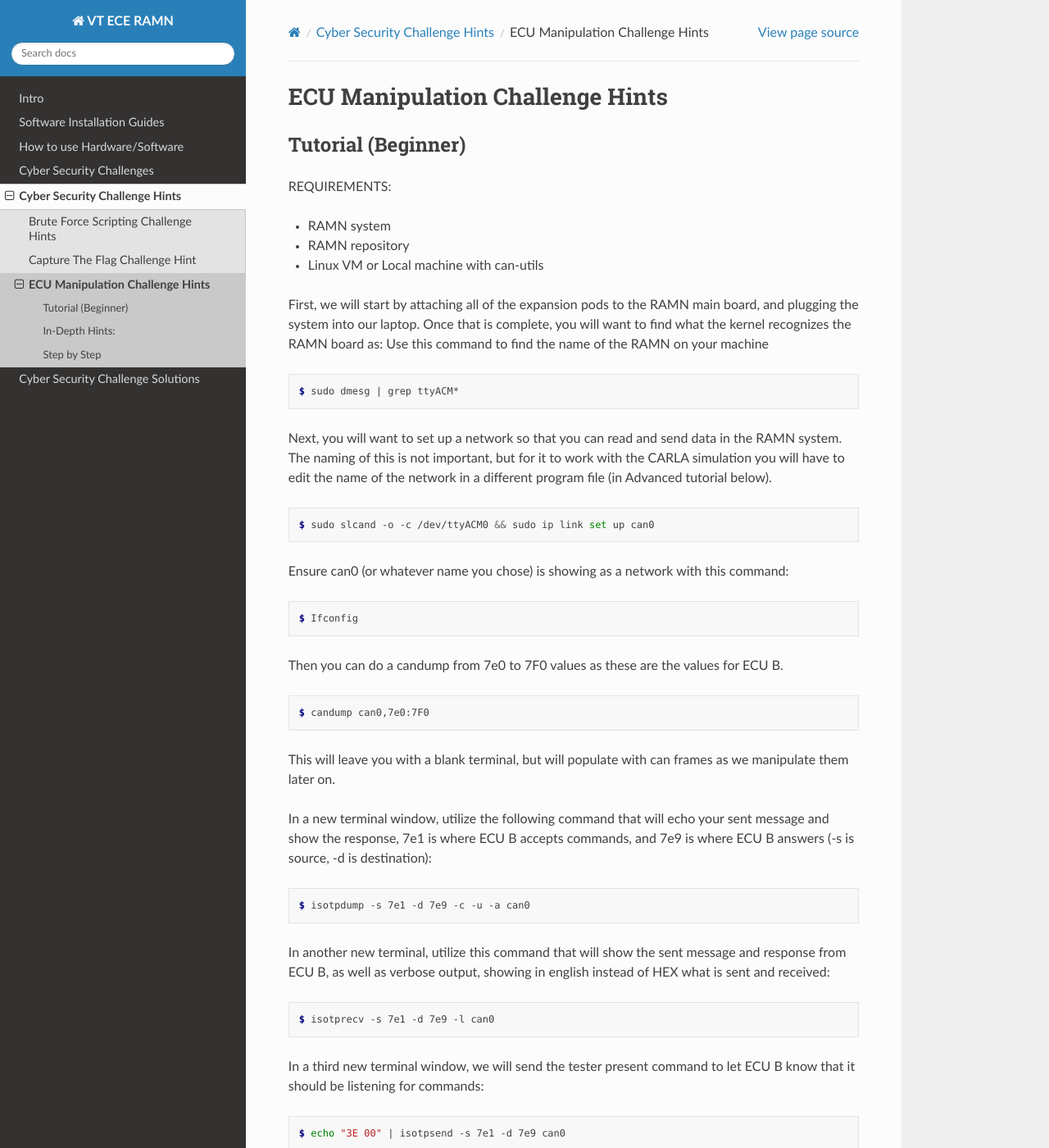
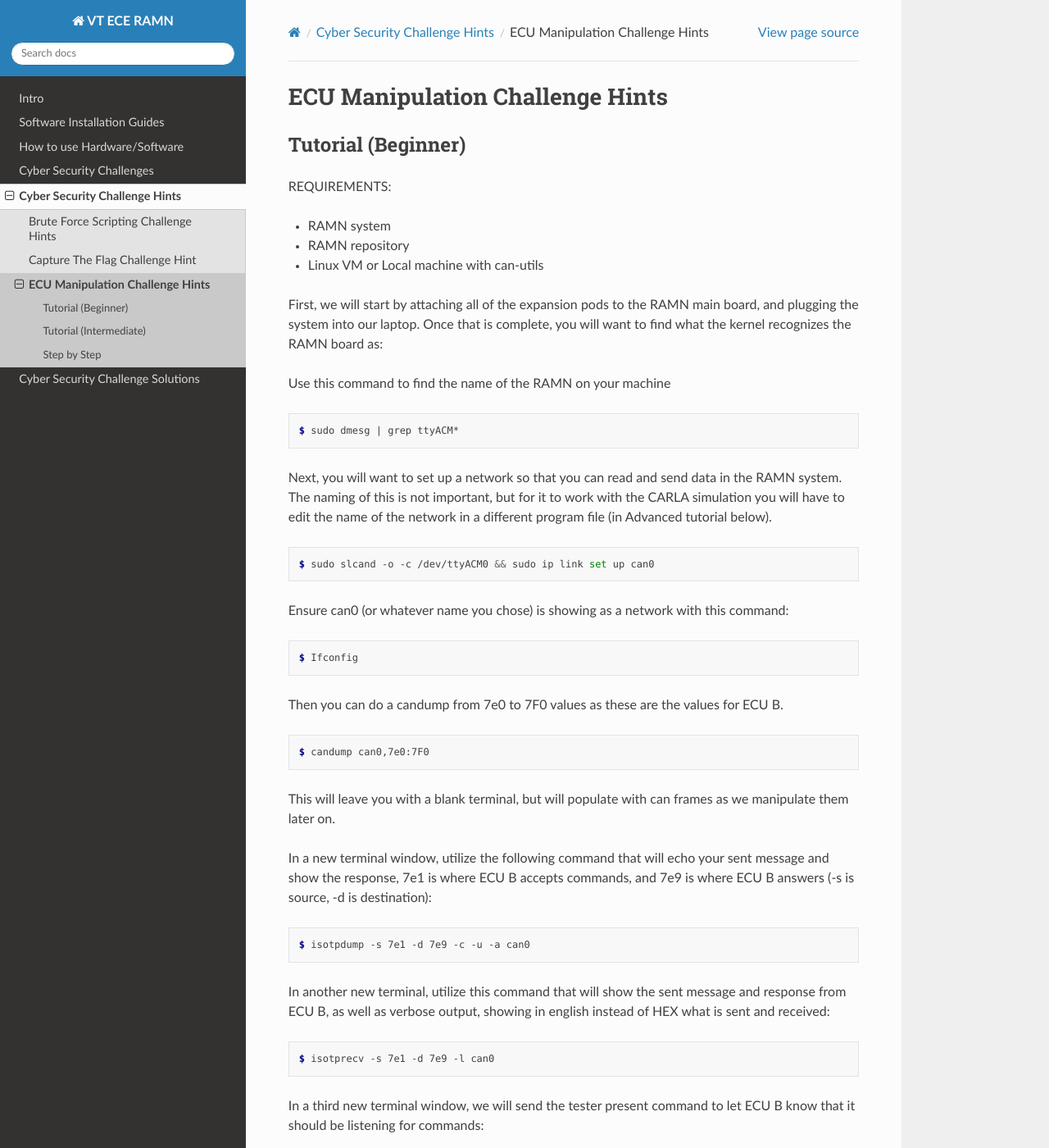
Before and after one commit to JonasvonStein/F25-04-Drive-Secure-Teaching-Automotive-Cybersecurity-with-RAMN, a Sphinx documentation site: the page built from docs/challengeHints/ECU_Manipulation.rst, in a window 1280 px wide and 1400 px high. Shown: the whole window at 82% size. Built offline with Sphinx 7.4.7 and the Read the Docs theme 3.1.0, drawn with Linux system fonts in a browser that asks for light colours; pages that are not in the unit, such as notebooks, are missing from menus; some of the changed text lies outside the part shown.

Commit message:
Update ECU_Manipulation.rst

```diff
--- a/docs/challengeHints/ECU_Manipulation.rst
+++ b/docs/challengeHints/ECU_Manipulation.rst
@@ -13,6 +13,7 @@ REQUIREMENTS:
 - Linux VM or Local machine with can-utils
 
 First, we will start by attaching all of the expansion pods to the RAMN main board, and plugging the system into our laptop.  Once that is complete, you will want to find what the kernel recognizes the RAMN board as:
+
 Use this command to find the name of the RAMN on your machine
 
 .. code-block:: console
@@ -64,8 +65,8 @@ be listening for commands:
 
     $ echo "3E 00" | isotpsend -s 7e1 -d 7e9 can0
 
-In-Depth Hints:
-^^^^^^^^^^^^^^^
+Tutorial (Intermediate)
+^^^^^^^^^^^^^^^^^^^^^^^
 
 
 Step by Step
```
